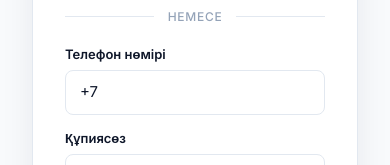
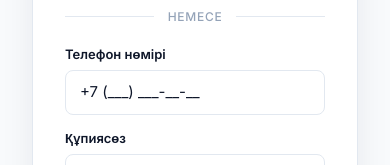
Before and after one commit to Mustiks07/Sauatty, a Next.js app: page /kiru in a window 390 px wide. Shown: the part 380-545 px from the top of the page. Built offline with nearby package versions, Linux system fonts and the light colour scheme; no server answers.

Commit message:
PhoneField: full mask template '+7 (___) ___-__-__' with mobile-safe input handling

```diff
--- a/components/ui/PhoneField.tsx
+++ b/components/ui/PhoneField.tsx
@@ -1,14 +1,61 @@
 'use client';
 
-import * as React from 'react';
-import { Controller, type Control, type FieldValues, type Path } from 'react-hook-form';
+import { useRef } from 'react';
+import {
+  Controller,
+  type Control,
+  type FieldValues,
+  type Path,
+} from 'react-hook-form';
 import { Input, Label, FieldError } from './Input';
-import { formatPhoneDisplay, phoneToE164 } from '@/lib/utils';
 
 /**
- * Phone input with KZ mask `+7 (XXX) XXX-XX-XX`.
+ * Phone mask `+7 (___) ___-__-__`.
+ * Always shows the full template; digits fill the underscores left-to-right.
  * Stored in form state as E.164 (`+7XXXXXXXXXX`).
+ * Mobile-friendly: uses `onBeforeInput` to handle deletions reliably across virtual keyboards.
  */
+
+// Indices of digit slots in the mask "+7 (___) ___-__-__"
+//                                      0 1 2  3  4 5 6  7 8  9 10 11 12 13 14 15 16 17
+const SLOT_INDICES = [4, 5, 6, 9, 10, 11, 13, 14, 16, 17];
+
+function buildMask(local: string): string {
+  const slots = local.padEnd(10, '_').split('');
+  return (
+    '+7 (' +
+    slots.slice(0, 3).join('') +
+    ') ' +
+    slots.slice(3, 6).join('') +
+    '-' +
+    slots.slice(6, 8).join('') +
+    '-' +
+    slots.slice(8, 10).join('')
+  );
+}
+
+function localFromE164(value: string): string {
+  const digits = (value ?? '').replace(/\D/g, '');
+  // If 11+ digits and starts with 7, drop the leading country-code 7
+  if (digits.length > 10 && digits.startsWith('7')) {
+    return digits.slice(1, 11);
+  }
+  return digits.slice(0, 10);
+}
+
+function localFromAnyInput(text: string): string {
+  const digits = (text ?? '').replace(/\D/g, '');
+  if (digits.length > 10 && digits.startsWith('7')) {
+    return digits.slice(1, 11);
+  }
+  return digits.slice(0, 10);
+}
+
+function caretAfterDigits(filledCount: number): number {
+  if (filledCount >= 10) return 18;
+  return SLOT_INDICES[filledCount] ?? 18;
+}
+
 export function PhoneField<T extends FieldValues>({
   control,
   name,
@@ -24,37 +71,71 @@ export function PhoneField<T extends FieldValues>({
   autoComplete?: string;
   id?: string;
 }) {
+  const inputRef = useRef<HTMLInputElement>(null);
+
+  function setCaret(pos: number) {
+    requestAnimationFrame(() => {
+      const el = inputRef.current;
+      if (!el) return;
+      if (document.activeElement !== el) return;
+      try {
+        el.setSelectionRange(pos, pos);
+      } catch {
+        /* iOS Safari can throw on type=tel — ignore */
+      }
+    });
+  }
+
   return (
     <Controller
       control={control}
       name={name}
       defaultValue={'' as any}
       render={({ field }) => {
-        const display = formatPhoneDisplay((field.value as string) ?? '');
+        const local = localFromE164((field.value as string) ?? '');
+        const display = buildMask(local);
+
+        const commit = (newLocal: string) => {
+          field.onChange(newLocal ? '+7' + newLocal : '');
+          setCaret(caretAfterDigits(newLocal.length));
+        };
+
         return (
           <div>
             {label && <Label htmlFor={id ?? (name as string)}>{label}</Label>}
             <Input
+              ref={inputRef}
               id={id ?? (name as string)}
               type="tel"
-              inputMode="tel"
+              inputMode="numeric"
               autoComplete={autoComplete}
-              placeholder="+7 (___) ___-__-__"
               value={display}
               onBlur={field.onBlur}
+              onFocus={() => setCaret(caretAfterDigits(local.length))}
+              onClick={() => setCaret(caretAfterDigits(local.length))}
+              onBeforeInput={(e) => {
+                const ne = e as unknown as InputEvent;
+                const type = ne.inputType;
+                // Mobile-safe delete handling (Backspace on virtual keyboards).
+                if (
+                  type === 'deleteContentBackward' ||
+                  type === 'deleteContentForward' ||
+                  type === 'deleteByCut'
+                ) {
+                  e.preventDefault();
+                  commit(local.slice(0, -1));
+                  return;
+                }
+              }}
               onChange={(e) => {
-                const e164 = phoneToE164(e.target.value);
-                field.onChange(e164);
+                // Insertions: extract digits from new value, normalize, commit.
+                const newLocal = localFromAnyInput(e.target.value);
+                if (newLocal !== local) commit(newLocal);
               }}
-              onKeyDown={(e) => {
-                // Make Backspace delete a digit, not the formatting char.
-                if (e.key === 'Backspace') {
-                  e.preventDefault();
-                  const digits = ((field.value as string) ?? '').replace(/\D/g, '');
-                  if (!digits) return;
-                  const trimmed = digits.slice(0, -1);
-                  field.onChange(trimmed ? '+' + trimmed : '');
-                }
+              onPaste={(e) => {
+                e.preventDefault();
+                const text = e.clipboardData.getData('text');
+                commit(localFromAnyInput(text));
               }}
             />
             <FieldError>{error}</FieldError>
```
Also changed, not shown: 1 other file (tests, documents, lock files or other folders).
